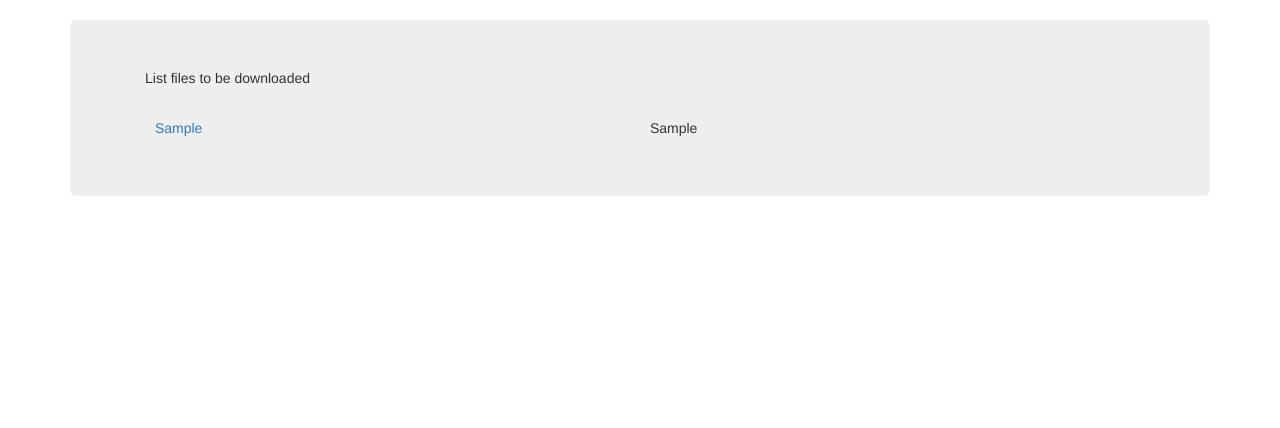
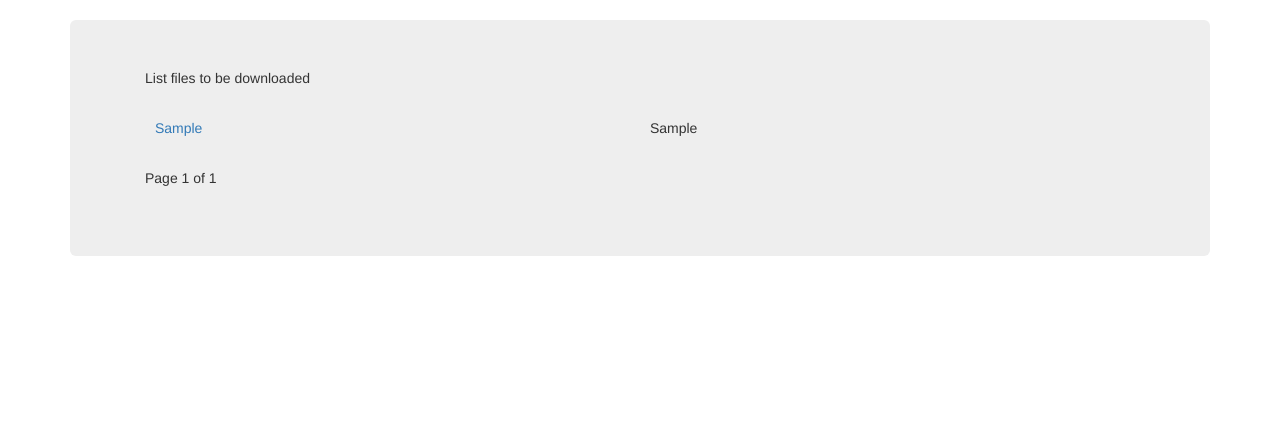
Before and after one commit to ravchandra/uploader, a Django app: template demo/demo/templates/demo/downloads.html in a window 1280 px wide. Shown: the part 52-480 px from the top of the page. Run offline with Django 3.2, Linux system fonts and the light colour scheme; the template is opened without the code that fills it: most values are stand-ins (such as "Sample title", 1, 10 or a date in 2020); some libraries are stand-ins or nearby versions.

Commit message:
Added pagination for download and list files page

```diff
--- a/demo/demo/templates/demo/downloads.html
+++ b/demo/demo/templates/demo/downloads.html
@@ -21,6 +21,20 @@
                 </div>
                 {% endfor %}
             </div>
+            <div class="pagination">
+                <span class="step-links">
+                    {% if data.has_previous %}
+                        <a href="?page={{ data.previous_page_number }}">previous</a>
+                    {% endif %}
+                    <span class="current">
+                        Page {{ data.number }} of {{ data.paginator.num_pages }}
+                    </span>
+
+                    {% if data.has_next %}
+                        <a href="?page={{ data.next_page_number }}">next</a>
+                    {% endif %}
+                </span>
+            </div>
         </div> <!-- /.container -->
     </div> <!-- /.jumbotron -->
 </div> <!-- /.container -->
```
Also changed, not shown: demo/demo/views.py (+15 -1 lines). Lines whose indentation alone changed are shown as unchanged.
